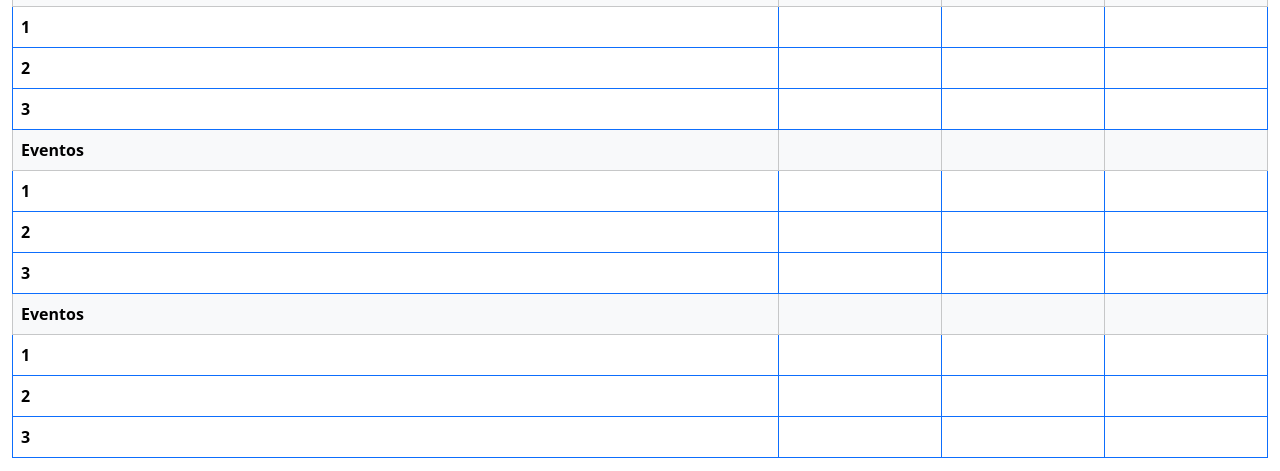
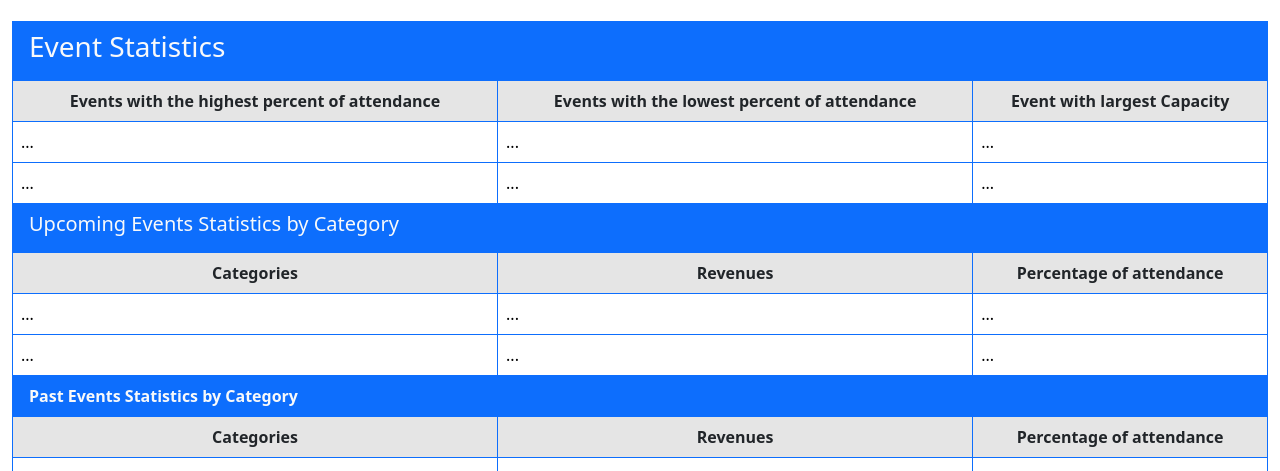
Before and after one commit to Carlos-Ferri-Del-Castillo/eventos_mindhub_task1, a plain HTML site: page stats.html in a window 1280 px wide. Shown: the part 158-629 px from the top of the page. Drawn offline with nearby package versions, Linux system fonts and the light colour scheme.

Commit message:
subo las 6 paginas con bootstrap corregidas

```diff
--- a/contact.html
+++ b/contact.html
@@ -1,15 +1,22 @@
 <!DOCTYPE html>
 <html lang="en">
+
 <head>
   <meta charset="UTF-8">
   <meta http-equiv="X-UA-Compatible" content="IE=edge">
   <meta name="viewport" content="width=device-width, initial-scale=1.0">
+  <link rel="shortcut icon" href="./assets/favicon_Amazing_Events.png" type="image/x-icon">
   <link href="https://cdn.jsdelivr.net/npm/bootstrap@5.3.0-alpha1/dist/css/bootstrap.min.css" rel="stylesheet"
     integrity="sha384-GLhlTQ8iRABdZLl6O3oVMWSktQOp6b7In1Zl3/Jr59b6EGGoI1aFkw7cmDA6j6gD" crossorigin="anonymous">
   <link rel="stylesheet" href="style.css">
   <title>Contact</title>
 </head>
+
 <body>
+
+  <header class="container-fluid p-3">
+    <div class="row">
+
   <nav class="navbar navbar-expand-lg bg-body-tertiary">
     <div class="container-fluid">
       <a class="navbar-brand" href="#"><img src="./assets/Logo Amazing Events.png" alt="Logo de Amazing Events"
@@ -50,32 +57,40 @@
         <img src="/assets/chevron-left.svg" alt="chevron-left" width="30" height="24">
       </a>
     </li>
-    <h2>Contact</h2>
+    <h2>Contact Us</h2>
     <li class="nav-item">
       <a class="nav-link" href="stats.html">
         <img src="/assets/chevron-right.svg" alt="chevron-right" width="30" height="24">
       </a>
     </li>
   </ul>
-  <div class="container-xxl">
-    <div class="d-flex justify-content-center">
-      <form class="mt-6">
-        <div class="form-outline mb-4">
-          <label class="form-label" for="form4Example1">Name</label>
-          <input type="text" id="form4Example1" class="form-control" />
+
+</div>
+</header>
+
+  <main class="container-xxl">
+    <div class="d-flex justify-content-center mt-4">
+      <form id="contactForm">
+        <div class="mb-3">
+          <label class="form-label" for="name">Name</label>
+          <input class="form-control" id="name" type="text" placeholder="Place your name">
         </div>
-        <div class="form-outline mb-4">
-          <label class="form-label" for="form4Example2">Email</label>
-          <input type="email" id="form4Example2" class="form-control" />
+        <div class="mb-3">
+          <label class="form-label" for="emailAddress">Email Address</label>
+          <input class="form-control" id="emailAddress" type="email" placeholder="name@example.com">
         </div>
-        <div class="form-outline mb-4">
-          <label class="form-label" for="form4Example3">Menssagge</label>
-          <textarea class="form-control" id="form4Example3" rows="4"></textarea>
+        <div class="mb-3">
+          <label class="form-label" for="message">Message</label>
+          <textarea class="form-control" id="message" placeholder="Enter your Message"
+            style="height: 10rem;"></textarea>
         </div>
-        <button type="submit" class="btn btn-primary btn-block mb-4">Send</button>
+        <div class="d-flex justify-content-end">
+          <button class="btn btn-primary btn-sm" type="submit">Submit</button>
+        </div>
       </form>
     </div>
-  </div>
+  </main>
+
   <footer class="d-flex bg-body-tertiary">
     <div class="container-fluid">
       <div class="d-flex flex-row mb-2 justify-content-between">
@@ -95,10 +110,12 @@
           <h3>Cohort</h3>
         </div>
       </div>
-    </div>
+    </main>
+
   </footer>
   <script src="https://cdn.jsdelivr.net/npm/bootstrap@5.3.0-alpha1/dist/js/bootstrap.bundle.min.js"
     integrity="sha384-w76AqPfDkMBDXo30jS1Sgez6pr3x5MlQ1ZAGC+nuZB+EYdgRZgiwxhTBTkF7CXvN"
     crossorigin="anonymous"></script>
 </body>
+
 </html>
--- a/stats.html
+++ b/stats.html
@@ -1,15 +1,22 @@
 <!DOCTYPE html>
 <html lang="en">
+
 <head>
   <meta charset="UTF-8">
   <meta http-equiv="X-UA-Compatible" content="IE=edge">
   <meta name="viewport" content="width=device-width, initial-scale=1.0">
+  <link rel="shortcut icon" href="./assets/favicon_Amazing_Events.png" type="image/x-icon">
   <link href="https://cdn.jsdelivr.net/npm/bootstrap@5.3.0-alpha1/dist/css/bootstrap.min.css" rel="stylesheet"
     integrity="sha384-GLhlTQ8iRABdZLl6O3oVMWSktQOp6b7In1Zl3/Jr59b6EGGoI1aFkw7cmDA6j6gD" crossorigin="anonymous">
   <link rel="stylesheet" href="./style.css">
   <title>Stats</title>
 </head>
+
 <body>
+
+  <header class="container-fluid p-3">
+    <div class="row">
+
   <nav class="navbar navbar-expand-lg bg-body-tertiary">
     <div class="container-fluid">
       <a class="navbar-brand" href="#"><img src="./assets/Logo Amazing Events.png" alt="Logo de Amazing Events"
@@ -57,91 +64,82 @@
       </a>
     </li>
   </ul>
-  <div class="container-xxl">
-    <table class="table table-bordered border-primary">
-      <thead class="table-light">
+
+</div>
+</header>
+
+  <main class="container-xxl">
+
+    <table class="table table-bordered border-primary mt-4">
+      <thead>
         <tr>
-          <th scope="col">Eventos</th>
-          <th></th>
-          <th></th>
-          <th></th>
+          <th class=" bg-primary text-light px-3" colspan="3">
+            <h3>Event Statistics</h3>
+          </th>
         </tr>
       </thead>
       <tbody>
-        <tr>
-          <th scope="row">1</th>
-          <td></td>
-          <td></td>
-          <td></td>
+        <tr class="table-active">
+          <th class="text-dark text-center">Events with the highest percent of attendance</th>
+          <th class="text-dark text-center">Events with the lowest percent of attendance</th>
+          <th class="text-dark text-center">Event with largest Capacity</th>
         </tr>
         <tr>
-          <th scope="row">2</th>
-          <td></td>
-          <td></td>
-          <td></td>
+          <td>...</td>
+          <td>...</td>
+          <td>...</td>
         </tr>
         <tr>
-          <th scope="row">3</th>
-          <td></td>
-          <td></td>
-          <td></td>
-        </tr>
-        <thead class="table-light">
-          <tr>
-            <th scope="col">Eventos</th>
-            <th></th>
-            <th></th>
-            <th></th>
-          </tr>
-        </thead>
-      <tbody>
-        <tr>
-          <th scope="row">1</th>
-          <td></td>
-          <td></td>
-          <td></td>
+          <td>...</td>
+          <td>...</td>
+          <td>...</td>
         </tr>
         <tr>
-          <th scope="row">2</th>
-          <td></td>
-          <td></td>
-          <td></td>
+          <th class=" bg-primary text-light px-3" colspan="3">
+            <h5>Upcoming Events Statistics by Category</h5>
+          </th>
+
+        </tr>
+        <tr class="table-active">
+          <th class="text-dark text-center">Categories</th>
+          <th class="text-dark text-center">Revenues</th>
+          <th class="text-dark text-center">Percentage of attendance</th>
         </tr>
         <tr>
-          <th scope="row">3</th>
-          <td></td>
-          <td></td>
-          <td></td>
-        </tr>
-        <thead class="table-light">
-          <tr>
-            <th scope="col">Eventos</th>
-            <th></th>
-            <th></th>
-            <th></th>
-          </tr>
-        </thead>
-      <tbody>
-        <tr>
-          <th scope="row">1</th>
-          <td></td>
-          <td></td>
-          <td></td>
+          <td>...</td>
+          <td>...</td>
+          <td>...</td>
         </tr>
         <tr>
-          <th scope="row">2</th>
-          <td></td>
-          <td></td>
-          <td></td>
+          <td>...</td>
+          <td>...</td>
+          <td>...</td>
+        </tr>
+
+        <tr>
+          <th class=" bg-primary text-light  px-3" colspan="3">Past Events Statistics by Category</th>
+
+        </tr>
+        <tr class="table-active">
+          <th class="text-dark text-center">Categories</th>
+          <th class="text-dark text-center">Revenues</th>
+          <th class="text-dark text-center">Percentage of attendance</th>
         </tr>
         <tr>
-          <th scope="row">3</th>
-          <td></td>
-          <td></td>
-          <td></td>
+          <td>...</td>
+          <td>...</td>
+          <td>...</td>
         </tr>
+        <tr>
+          <td>...</td>
+          <td>...</td>
+          <td>...</td>
+        </tr>
+
       </tbody>
     </table>
+
+    </main>
     <footer class="d-flex bg-body-tertiary">
       <div class="container-fluid">
         <div class="d-flex flex-row mb-2 justify-content-between">
@@ -167,4 +165,5 @@
       integrity="sha384-w76AqPfDkMBDXo30jS1Sgez6pr3x5MlQ1ZAGC+nuZB+EYdgRZgiwxhTBTkF7CXvN"
       crossorigin="anonymous"></script>
 </body>
+
 </html>
```
Also changed, not shown: details.html (+12 -2 lines), index.html (+15 -2 lines), past_events.html (+11 -2 lines), upcoming_events.html (+12 -2 lines), assets/favicon_Amazing_Events.png (added).
